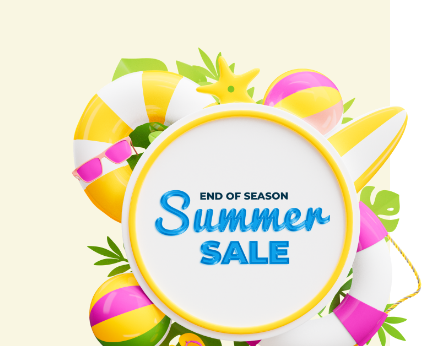
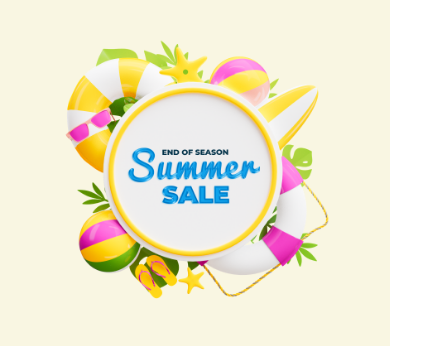
Before and after one commit to sakibhasan-24/summer-shop, a plain HTML site: page index.html in a window 390 px wide. Shown: the top 346 px of the page, 438 px wide, since content can reach past the window. Drawn offline with nearby package versions, Linux system fonts and the light colour scheme.

Commit message:
responsive check

```diff
--- a/index.html
+++ b/index.html
@@ -27,8 +27,7 @@
           <img
             src="images/Summer 1.png"
             alt="image"
-            class="w-[400px] lg:w-3/4 md:w-3/4 ml-12"
-            srcset=""
+            class="w-3/4 lg:w-3/4 md:w-3/4 ml-12"
           />
         </div>
         <!-- image part -->
```
